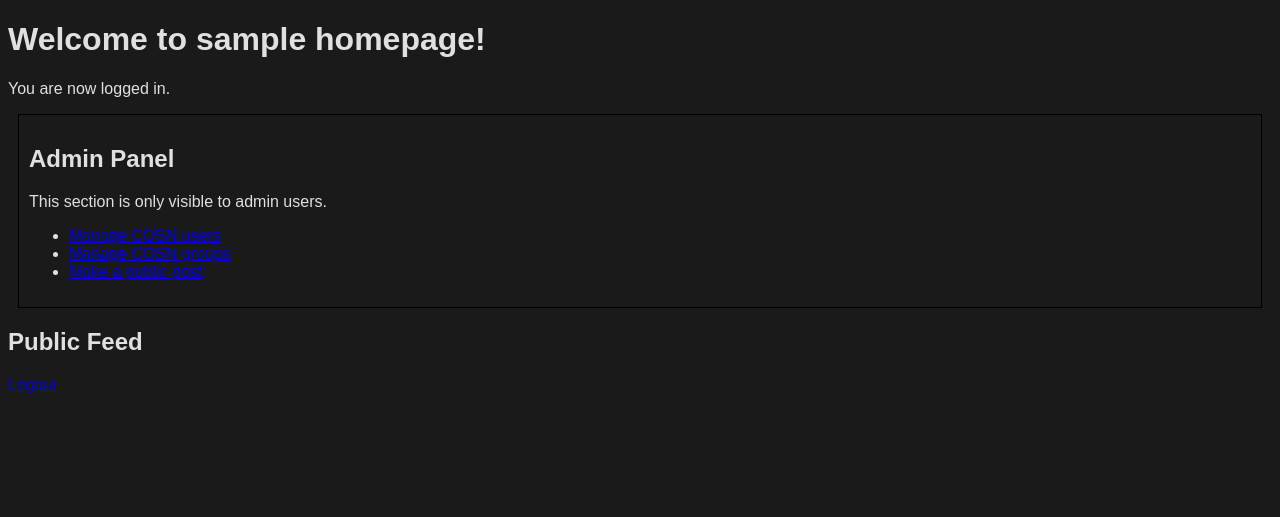
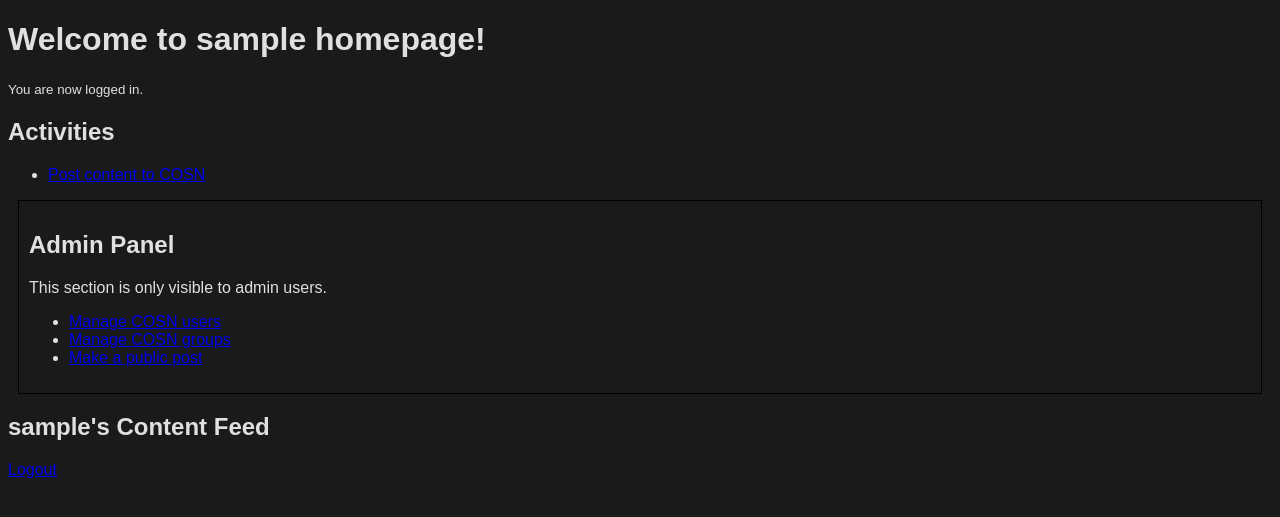
Before and after one commit to WaRRatic/COMP353_Project, a PHP site: page /homepage.php in a window 1280 px wide. Shown: the top 517 px of the page. Run offline with PHP 8.4, Linux system fonts and the light colour scheme; the visitor is signed in with stand-in values (Sample User, id 1); data that the repository does not hold is empty.

Commit message:
improved content feed -- combined public and private into one, fixed Initialize data script, committed DBSchema file

```diff
--- a/App/homepage.php
+++ b/App/homepage.php
@@ -1,6 +1,7 @@
 <!DOCTYPE html>
 <html lang="en">
 <link rel="stylesheet" type = "text/css" href="./css/homepage.css" />
+<link rel="stylesheet" type = "text/css" href="./css/content_feed.css" />
 <head>
     <meta charset="UTF-8">
     <title>Homepage</title>
@@ -8,6 +9,10 @@
 
 <?php
 session_start();
+
+//set the logged in member id
+$logged_in_member_id = $_SESSION['member_id'];
+
 
 // Check if the user is logged in
 if (!isset($_SESSION['loggedin']) || $_SESSION['loggedin'] !== true) {
@@ -38,18 +43,38 @@ try {
      exit('Database connection failed: ' . $e->getMessage());
 }
 
+
+
 // Query to get public content
 $sql = "
 SELECT
-    content_id, m.username, content_type, content_data, content_creation_date, content_title, moderation_status
+    content_id, m.username, content_type, content_data, content_creation_date, content_title, moderation_status, cpp.content_public_permission_type, 'public' as content_feed_type
 FROM
-    content as cont
-INNER JOIN content_public_permissions as cpp
+    cosn.content as cont
+INNER JOIN cosn.content_public_permissions as cpp
     ON cont.content_id = cpp.target_content_id
-INNER JOIN members as m
-    ON cont.creator_id = m.member_id";
+INNER JOIN cosn.members as m
+    ON cont.creator_id = m.member_id
+WHERE
+moderation_status = 'approved'
+UNION
+SELECT
+    content_id, m.username, content_type, content_data, content_creation_date, content_title, moderation_status, cmp.content_permission_type, 'private' as content_feed_type
+FROM
+    cosn.content as cont
+INNER JOIN cosn.content_member_permission as cmp
+    ON cont.content_id = cmp.target_content_id
+INNER JOIN cosn.members as m
+    ON cont.creator_id = m.member_id
+WHERE
+moderation_status = 'approved' AND
+cmp.authorized_member_id = :logged_in_member_id;
+";
 
-$stmt = $pdo->query($sql);
+
+$stmt = $pdo->prepare($sql);
+$stmt->execute([':logged_in_member_id' => $logged_in_member_id]);
+
 $public_content = $stmt->fetchAll();
 
 
@@ -63,7 +88,11 @@ $public_content = $stmt->fetchAll();
 </head>
 <body>
 <h1>Welcome to <?php echo $_SESSION['member_username']; ?> homepage!</h1>
-    <p>You are now logged in.</p>
+    <small>You are now logged in.</small>
+    <h2>Activities</h2>
+        <ul>
+            <li><a href="create_content.php">Post content to COSN</a></li>
+        </ul>
 
     <!-- Display this element only if the role is "admin" -->
 <?php if ($_SESSION['privilege_level'] === 'administrator'): ?>
@@ -79,13 +108,16 @@ $public_content = $stmt->fetchAll();
 <?php endif; ?>
 
 <!-- Display public feed -->
-<h2>Public Feed</h2>
+<h2><?php echo $_SESSION['member_username']; ?>'s Content Feed</h2>
 <?php foreach ($public_content as $content): ?>
-    <div class="public-feed-item">
+    <div class="<?php echo $content['content_feed_type'] === 'private' ? 'private-feed-item' : 'public-feed-item'; ?>"
+         data-permission-type="<?php echo htmlspecialchars($content['content_public_permission_type']); ?>"
+         data-feed-type="<?php echo htmlspecialchars($content['content_feed_type']); ?>">
         <h3><?php echo ($content['content_title']); ?></h3>
         <p><?php echo nl2br(($content['content_data'])); ?></p>
-        <small>Posted on <?php echo ($content['content_creation_date']); ?> by User <?php echo ($content['username']); ?></small>
+        <small>Posted on <?php echo ($content['content_creation_date']); ?> by User <?php echo ($content['username']);?> (content is: <?php echo ($content['content_feed_type']);?> )</small>
     </div>
+    <br><br> <!-- Added double line break for spacing -->
 <?php endforeach; ?>
 
     <a href="index.php">Logout</a>
```
Also changed, not shown: Database/Initialize DB Data/Initialize_all_data.sql (+2 -10 lines), 1 other file.
